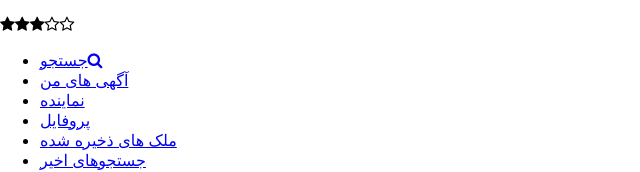
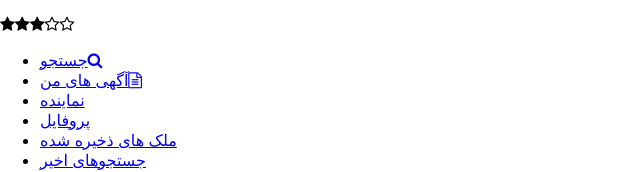
Before and after one commit to miladsoltani/menu_project, a React (Create React App) app: page / in a window 1280 px wide. Shown: the part 209-381 px from the top of the page, without its empty margins (0-640 px from the left). Built offline with nearby package versions, Linux system fonts and the light colour scheme.

Commit message:
import my-adv icon to project

```diff
--- a/src/Components/Sidebar.jsx
+++ b/src/Components/Sidebar.jsx
@@ -16,7 +16,7 @@ const Sidebar = () => {
                 </div>
                 <ul>
                     <li><Link to="/search">جستجو<span className='fa fa-search'></span></Link></li>
-                    <li><Link to="/my-adv">آگهی های من</Link></li>
+                    <li><Link to="/my-adv">آگهی های من<span className='fa fa-file-text-o'></span></Link></li>
                     <li><Link to="/agents">نماینده</Link></li>
                     <li><Link to="/profile">پروفایل</Link></li>
                     <li><Link to="/saved">ملک های ذخیره شده</Link></li>
```
